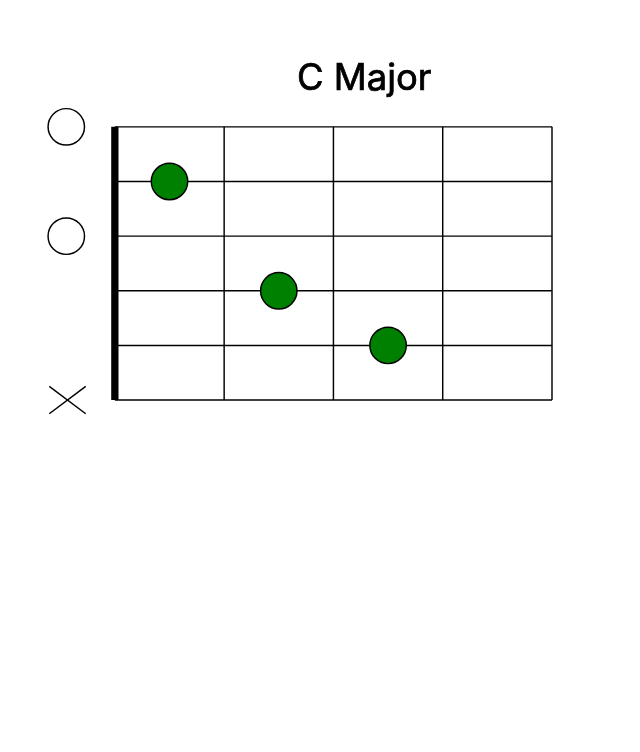
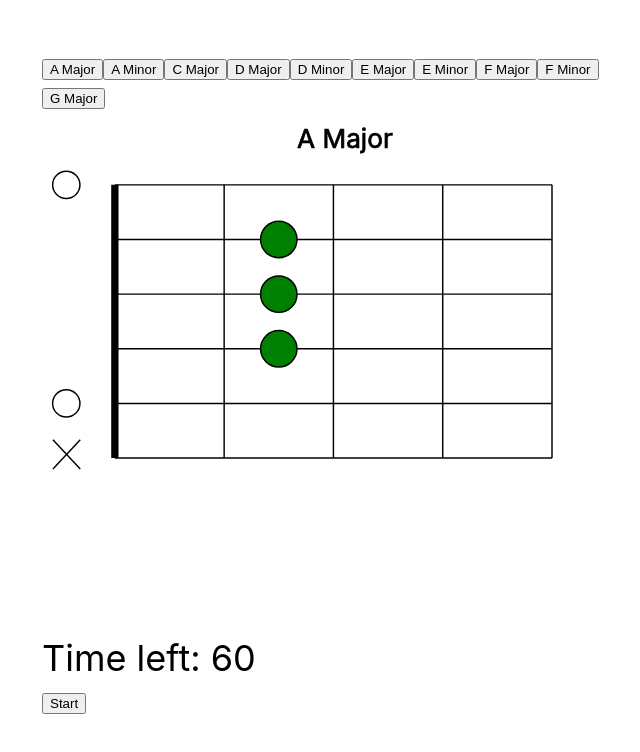
Before and after one commit to fedragon/guitar-practice, a Next.js app: page / in a window 1280 px wide. Shown: the top 752 px of the page, without its empty margins (292-932 px from the left). Built offline with nearby package versions, Linux system fonts and the light colour scheme.

Commit message:
Implement barebone 'chord perfect' exercise

```diff
--- /dev/null
+++ b/components/chords.tsx
@@ -0,0 +1,111 @@
+export const Chords = [
+  {
+    name: "A Major",
+    strings: [
+      { gstring: 1, fret: 0 },
+      { gstring: 2, fret: 2 },
+      { gstring: 3, fret: 2 },
+      { gstring: 4, fret: 2 },
+      { gstring: 5, fret: 0 },
+      { gstring: 6, fret: 0, strum: false }
+    ],
+  }, {
+    name: "A Minor",
+    strings: [
+      { gstring: 1, fret: 0 },
+      { gstring: 2, fret: 1 },
+      { gstring: 3, fret: 2 },
+      { gstring: 4, fret: 2 },
+      { gstring: 5, fret: 0 },
+      { gstring: 6, fret: 0, strum: false }
+    ],
+  },
+  {
+    name: "C Major",
+    strings: [
+      { gstring: 1, fret: 0 },
+      { gstring: 2, fret: 1 },
+      { gstring: 3, fret: 0 },
+      { gstring: 4, fret: 2 },
+      { gstring: 5, fret: 3 },
+      { gstring: 6, fret: 0, strum: false }
+    ],
+  },
+  {
+    name: "D Major",
+    strings: [
+      { gstring: 1, fret: 2 },
+      { gstring: 2, fret: 3 },
+      { gstring: 3, fret: 2 },
+      { gstring: 4, fret: 0 },
+      { gstring: 5, fret: 0, strum: false },
+      { gstring: 6, fret: 0, strum: false }
+    ],
+  },
+  {
+    name: "D Minor",
+    strings: [
+      { gstring: 1, fret: 1 },
+      { gstring: 2, fret: 3 },
+      { gstring: 3, fret: 2 },
+      { gstring: 4, fret: 0 },
+      { gstring: 5, fret: 0, strum: false },
+      { gstring: 6, fret: 0, strum: false }
+    ],
+  },
+  {
+    name: "E Major",
+    strings: [
+      { gstring: 1, fret: 0 },
+      { gstring: 2, fret: 0 },
+      { gstring: 3, fret: 1 },
+      { gstring: 4, fret: 2 },
+      { gstring: 5, fret: 2 },
+      { gstring: 6, fret: 0, strum: false }
+    ],
+  },
+  {
+    name: "E Minor",
+    strings: [
+      { gstring: 1, fret: 0 },
+      { gstring: 2, fret: 0 },
+      { gstring: 3, fret: 0 },
+      { gstring: 4, fret: 2 },
+      { gstring: 5, fret: 2 },
+      { gstring: 6, fret: 0, strum: false }
+    ],
+  },
+  {
+    name: "F Major",
+    strings: [
+      { gstring: 1, fret: 1 },
+      { gstring: 2, fret: 1 },
+      { gstring: 3, fret: 2 },
+      { gstring: 4, fret: 3 },
+      { gstring: 5, fret: 3 },
+      { gstring: 6, fret: 1 }
+    ],
+  },
+  {
+    name: "F Minor",
+    strings: [
+      { gstring: 1, fret: 1 },
+      { gstring: 2, fret: 1 },
+      { gstring: 3, fret: 1 },
+      { gstring: 4, fret: 3 },
+      { gstring: 5, fret: 3 },
+      { gstring: 6, fret: 1 }
+    ],
+  },
+  {
+    name: "G Major",
+    strings: [
+      { gstring: 1, fret: 3 },
+      { gstring: 2, fret: 0 },
+      { gstring: 3, fret: 0 },
+      { gstring: 4, fret: 0 },
+      { gstring: 5, fret: 2 },
+      { gstring: 6, fret: 3 }
+    ],
+  },
+]
--- a/components/guitar.tsx
+++ b/components/guitar.tsx
@@ -35,7 +35,7 @@ export default function Guitar({
       <line x1={xoff} y1={yoff + base * 4} x2={xoff + width} y2={yoff + base * 4} stroke={"black"} strokeWidth={2} />
       <line x1={xoff} y1={yoff + height} x2={xoff + width} y2={yoff + height} stroke={"black"} strokeWidth={2} />
 
-      <text x={xoff / 2 + width / 2} y={yoff / 2} fontSize={50} stroke={"black"} fill={"black"}>{chord.name}</text>
+      <text x={xoff / 2 + width / 2} y={yoff / 2} fontSize={36} stroke={"black"} fill={"black"}>{chord.name}</text>
 
       {chord.strings.map(function (row: { gstring: number, fret: number, strum?: boolean }) {
         let gstring = row.gstring - 1
@@ -48,7 +48,7 @@ export default function Guitar({
 
           if (row.fret == 0) {
             fill = "white"
-            radius = base / 3
+            radius = base / 4
           } else if (row.fret == 1) {
             cx = xoff + base
           } else if (row.fret > 1) {
@@ -57,10 +57,10 @@ export default function Guitar({
 
           return (<circle cx={cx} cy={cy} r={radius} stroke={"black"} strokeWidth={2} fill={fill} />)
         } else {
-          let x = base / 1.5
-          let y1 = yoff + base * gstring * 1.05
-          let y2 = yoff + base * gstring * 0.95
-          let off = 10
+          let x = base / 2
+          let y1 = yoff * 1.15 + base * gstring
+          let y2 = yoff * 0.75 + base * gstring
+          let off = 15
 
           return (
             [
--- a/pages/index.tsx
+++ b/pages/index.tsx
@@ -1,20 +1,40 @@
+import { useEffect, useState } from 'react'
+import { Chords } from '../components/chords'
 import Guitar from '../components/guitar'
 import Layout from '../components/layout'
 
 export default function Home() {
+  const [chord, setChord] = useState(Chords[0])
+  const [isTimerActive, setTimer] = useState(false)
+  const [timeLeft, setTimeLeft] = useState(60)
+
+  useEffect(() => {
+    if (isTimerActive && timeLeft > 0) {
+      const timer = setTimeout(() => {
+        setTimeLeft(timeLeft - 1)
+      }, 1000)
+    } else {
+      setTimer(false)
+      setTimeLeft(60)
+    }
+  })
+
+  let toggleTimer = function () {
+    setTimer(!isTimerActive)
+  }
+
   return (
     <Layout home>
-      <Guitar chord={{
-        name: "C Major",
-        strings: [
-          { gstring: 1, fret: 0 },
-          { gstring: 2, fret: 1 },
-          { gstring: 3, fret: 0 },
-          { gstring: 4, fret: 2 },
-          { gstring: 5, fret: 3 },
-          { gstring: 6, fret: 0, strum: false }
-        ],
-      }} />
+      {Chords.map(function (chord) {
+        return (
+          <button key={chord.name} onClick={() => { setChord(chord) }}>{chord.name}</button>
+        )
+      })}
+      <Guitar key={"guitar"} chord={chord} />
+      <div key={"timeLeft"} style={{ fontSize: 36 }}>Time left: {timeLeft}</div>
+      <button key={"startstop"} onClick={() => { toggleTimer() }}>
+        {isTimerActive ? "Resume" : "Start"}
+      </button>
     </Layout>
   )
 }
```
